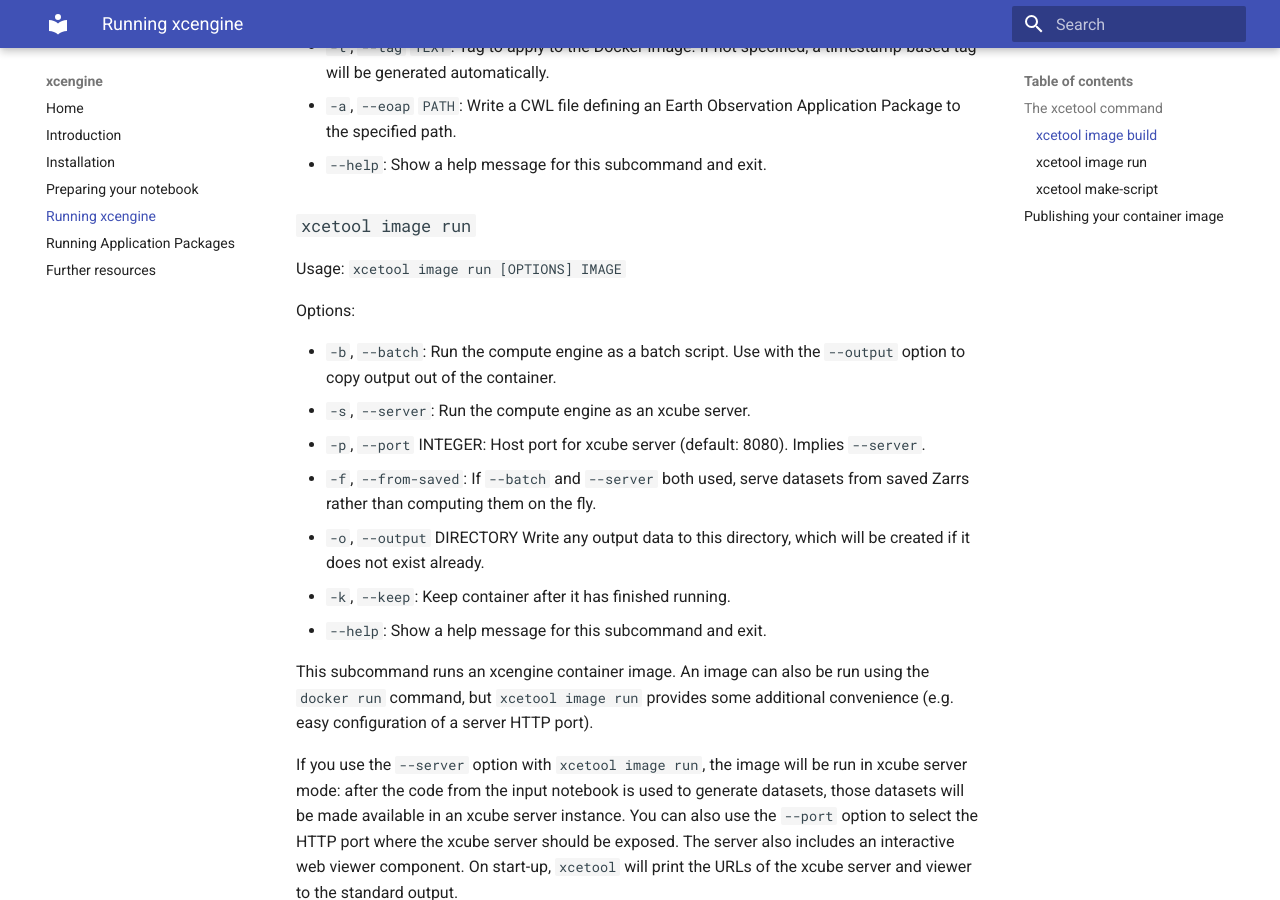
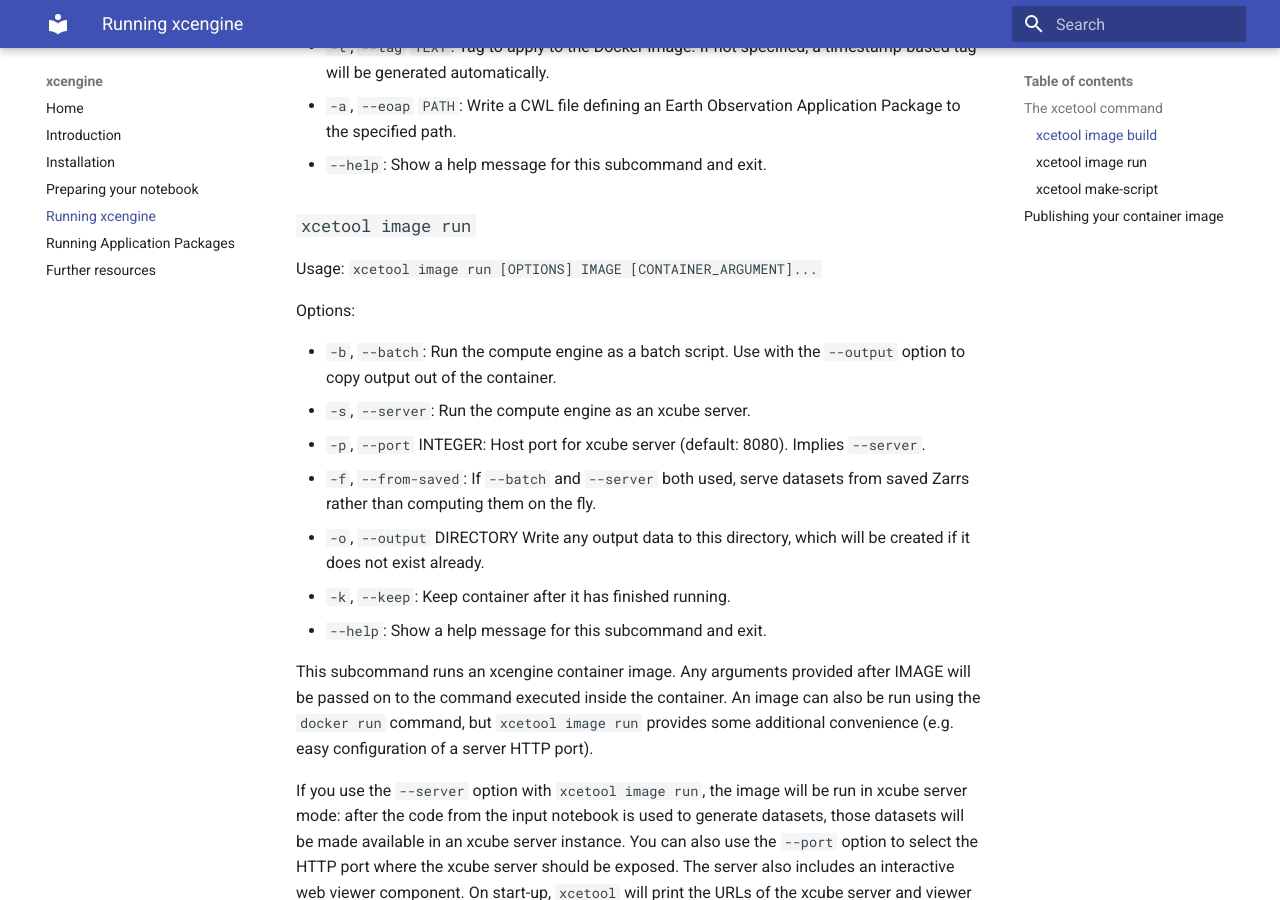
Before and after one commit to xcube-dev/xcengine, an MkDocs documentation site: the page built from docs/xcetool.md, in a window 1280 px wide and 900 px high, scrolled down 764 px. Built offline with MkDocs 1.6.1 and Material for MkDocs 9.7.7, drawn with Linux system fonts in a browser that asks for light colours.

Commit message:
Update documentation for xcetool image run changes
Related to #57

```diff
--- a/docs/xcetool.md
+++ b/docs/xcetool.md
@@ -39,7 +39,7 @@
 
 ### `xcetool image run`
 
-Usage: `xcetool image run [OPTIONS] IMAGE`
+Usage: `xcetool image run [OPTIONS] IMAGE [CONTAINER_ARGUMENT]...`
 
 Options:
 
@@ -59,9 +59,11 @@
     running.
 -   `--help`: Show a help message for this subcommand and exit.
 
-This subcommand runs an xcengine container image. An image can also be run
-using the `docker run` command, but `xcetool image run` provides some
-additional convenience (e.g. easy configuration of a server HTTP port).
+This subcommand runs an xcengine container image. Any arguments provided
+after IMAGE will be passed on to the command executed inside the container.
+An image can also be run using the `docker run` command, but
+`xcetool image run` provides some additional convenience (e.g. easy
+configuration of a server HTTP port).
 
 If you use the `--server` option with `xcetool image run`, the image will be
 run in xcube server mode: after the code from the input notebook is used to
```
